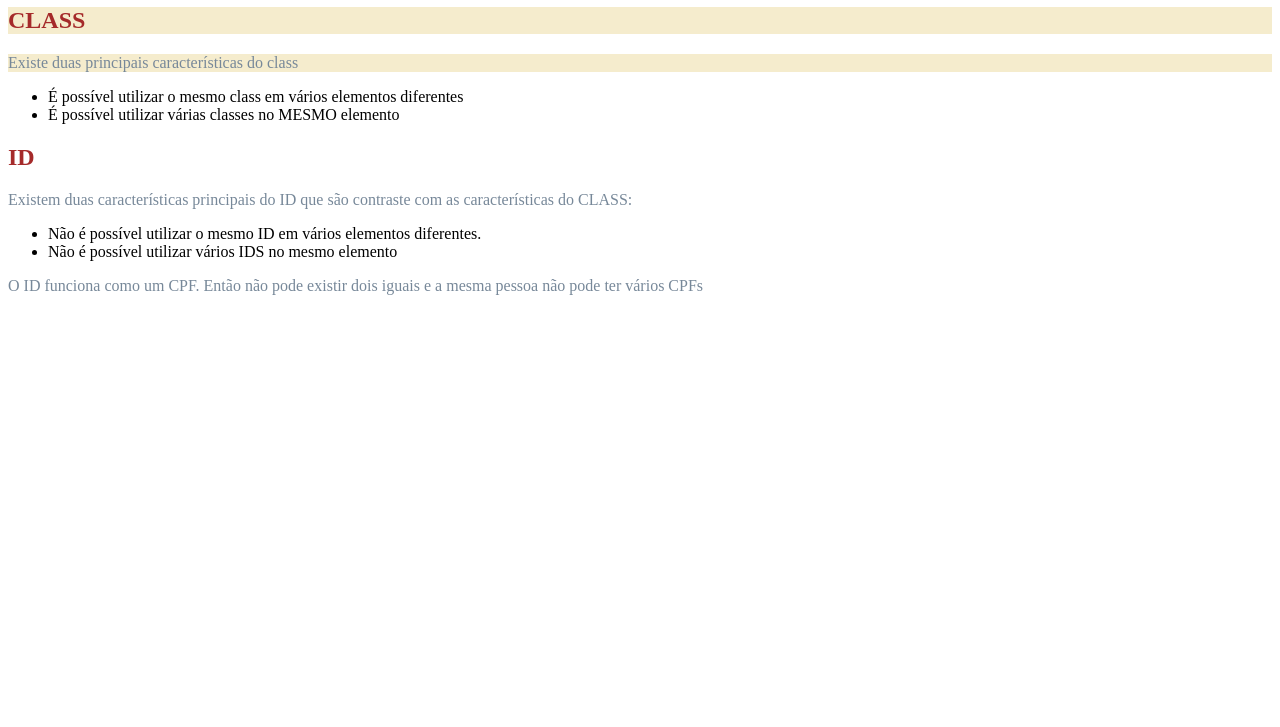
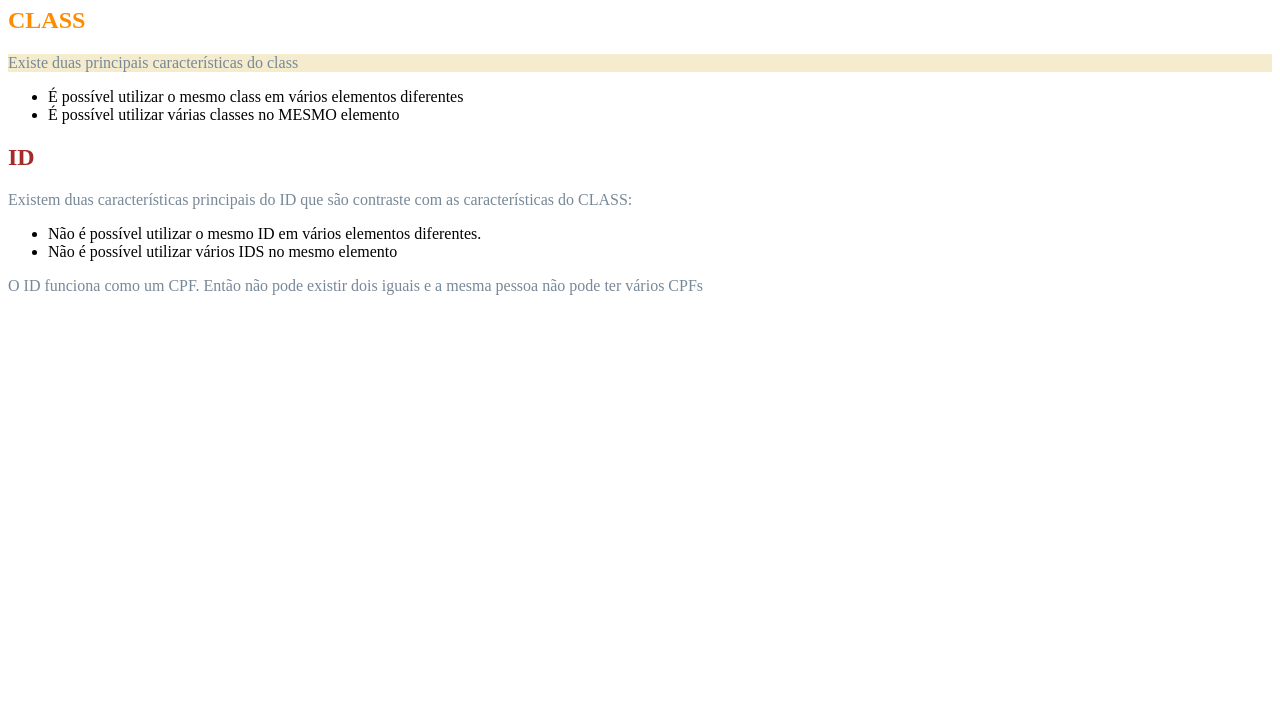
Before and after one commit to Anadulce57/aulas-html-css, a plain HTML site: page 5_ID_CLASS/index.html in a window 1280 px wide. Shown: the part 73-800 px from the top of the page. Drawn offline with Linux system fonts and the light colour scheme.

Commit message:
ID E CLASS

```diff
--- a/5_ID_CLASS/index.html
+++ b/5_ID_CLASS/index.html
@@ -9,7 +9,8 @@
 </head>
 <body>
     <h1 class="fundo-parchment texto-rose">ID E CLASS</h1>
-    <h2 class="fundo-parchment">CLASS</h2>
+
+    <h2 id="titulo-h2">CLASS</h2>
     <p class="fundo-parchment">Existe duas principais características do class</p>
     <ul>
         <li>É possível utilizar o mesmo class em vários elementos diferentes</li>
--- a/5_ID_CLASS/style.css
+++ b/5_ID_CLASS/style.css
@@ -1,3 +1,6 @@
+#titulo-h2{
+    color: darkorange;
+}
 .fundo-parchment{
     background: #F5ECCD;
 }
```
